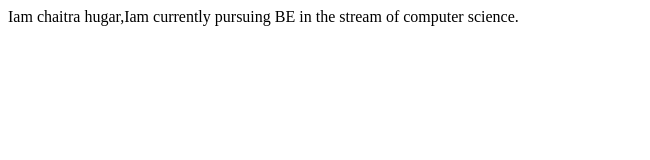
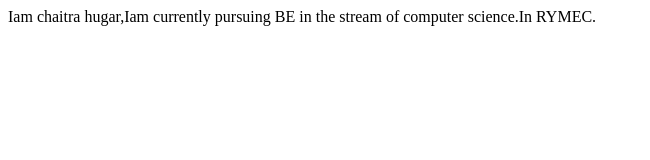
Before and after one commit to Chaitra-hugar/Project, a plain HTML site: page index.html in a window 1280 px wide. Shown: the whole page, without its empty margins (0-650 px from the left). Drawn offline with Linux system fonts and the light colour scheme.

Commit message:
Update index.html

```diff
--- a/index.html
+++ b/index.html
@@ -6,6 +6,6 @@
     <title>Document</title>
 </head>
 <body>
-    Iam chaitra hugar,Iam currently pursuing BE in the stream of computer science.
+    Iam chaitra hugar,Iam currently pursuing BE in the stream of computer science.In RYMEC.
 </body>
 </html>
```
